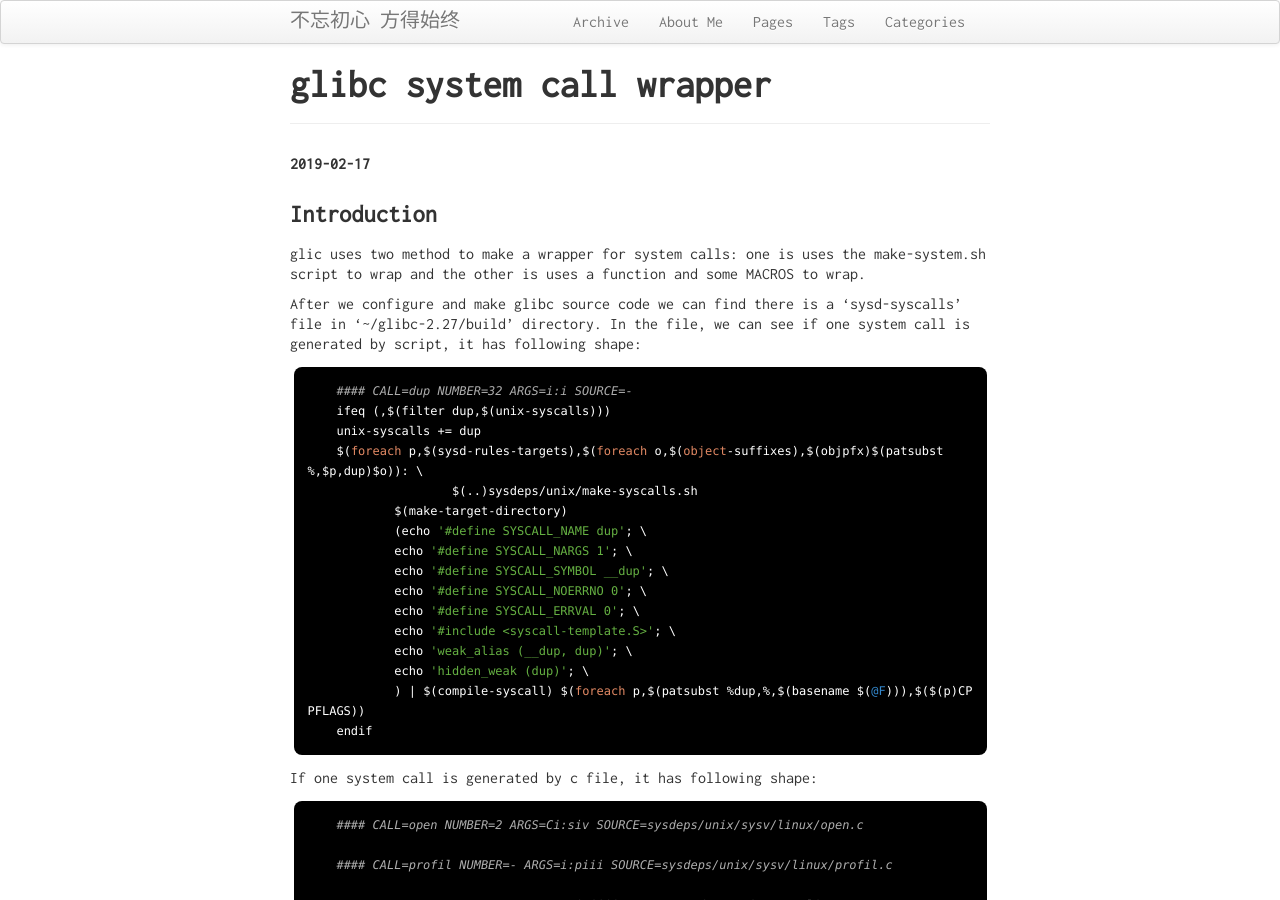
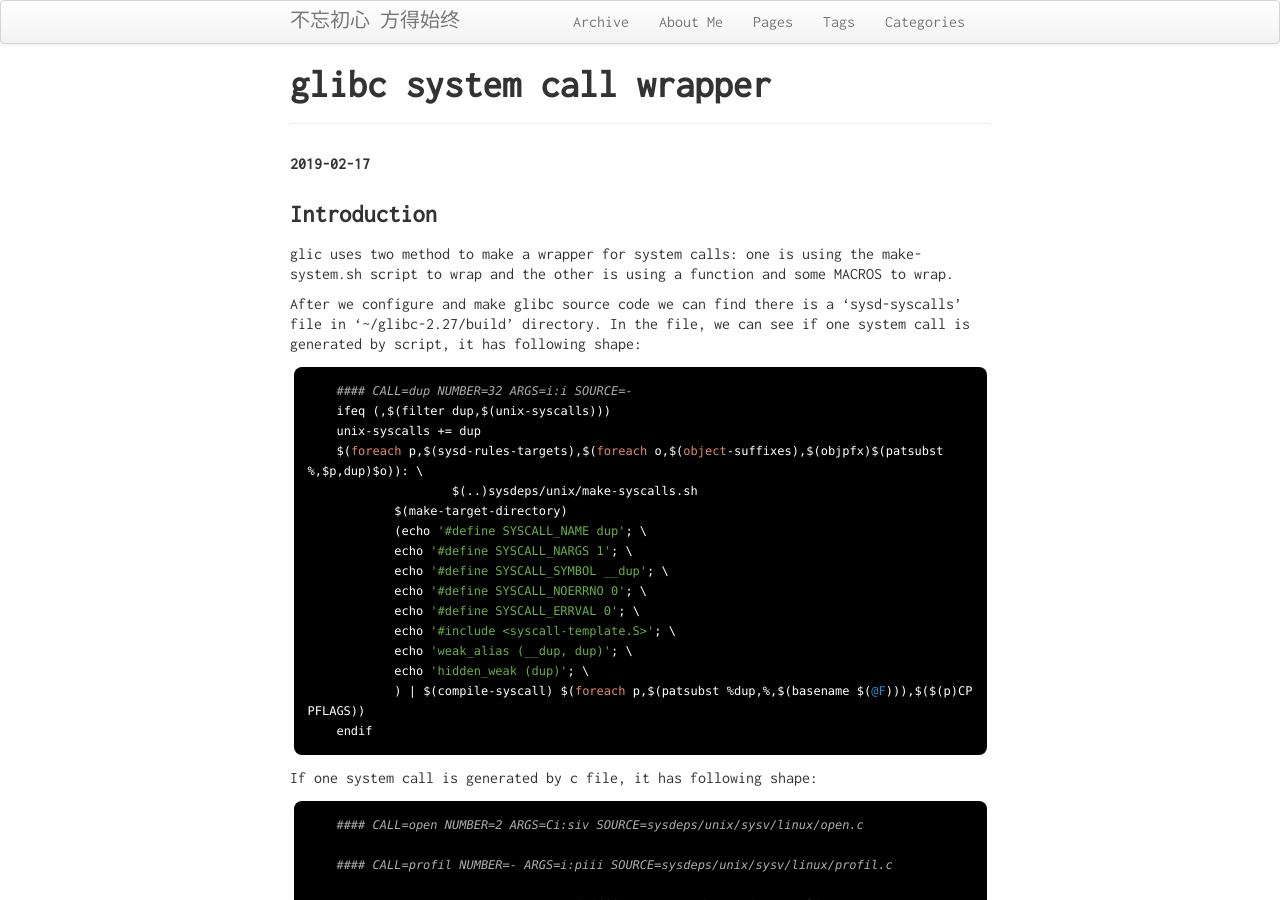
Before and after one commit to terenceli/terenceli.github.com, a Jekyll site: the page built from _posts/2019-02-17-glibc-syscall-wrapper.md, in a window 1280 px wide and 900 px high. Built offline with Jekyll 4.4.1, drawn with Linux system fonts in a browser that asks for light colours; comment, search, counter and statistics services are not loaded.

Commit message:
Grammar correction

```diff
--- a/_posts/2019-02-17-glibc-syscall-wrapper.md
+++ b/_posts/2019-02-17-glibc-syscall-wrapper.md
@@ -9,7 +9,7 @@ tags: [glibc]
 
 <h3> Introduction </h3>
 
-glic uses two method to make a wrapper for system calls: one is uses the make-system.sh script to wrap and the other is uses a function and some MACROS to wrap.
+glic uses two method to make a wrapper for system calls: one is using the make-system.sh script to wrap and the other is using a function and some MACROS to wrap.
 
 After we configure and make glibc source code we can find there is a 'sysd-syscalls' file in '~/glibc-2.27/build' directory. In the file, we can see if one system call is generated by script, it has following shape:
 
```
